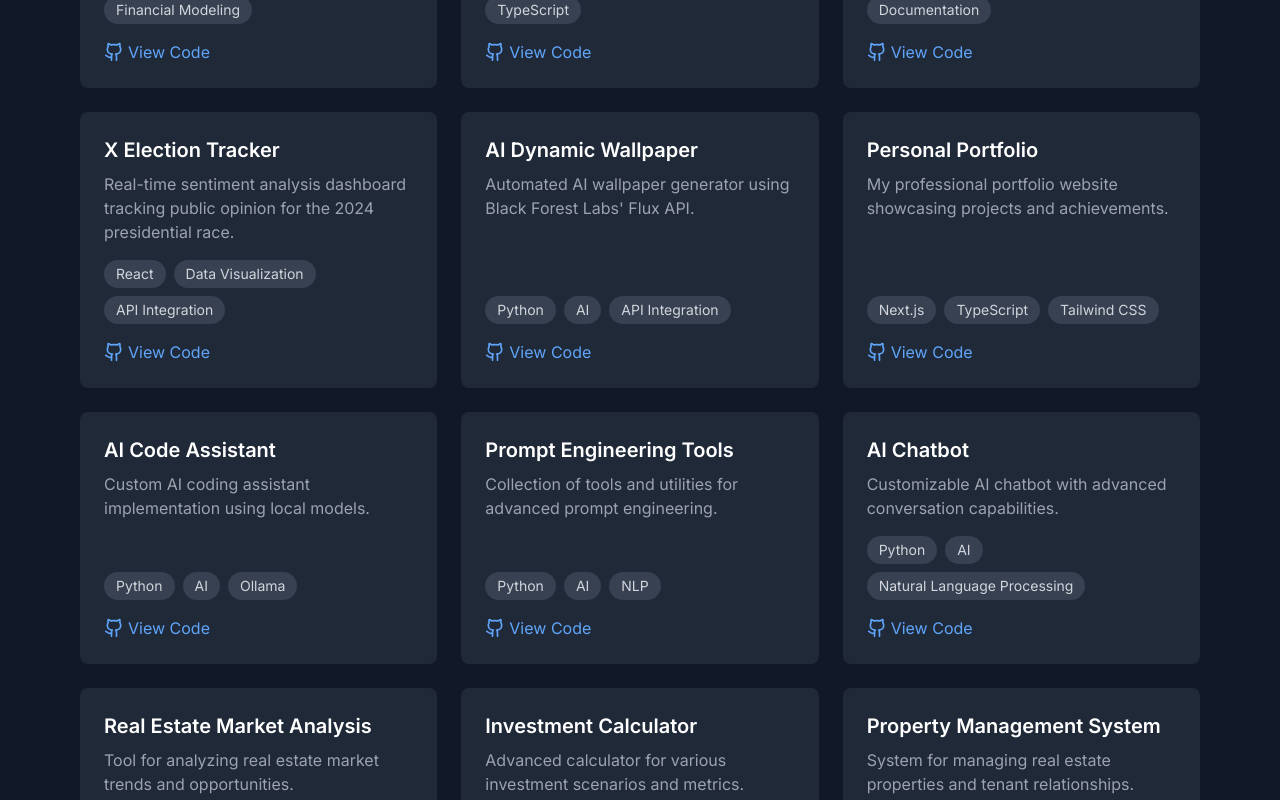
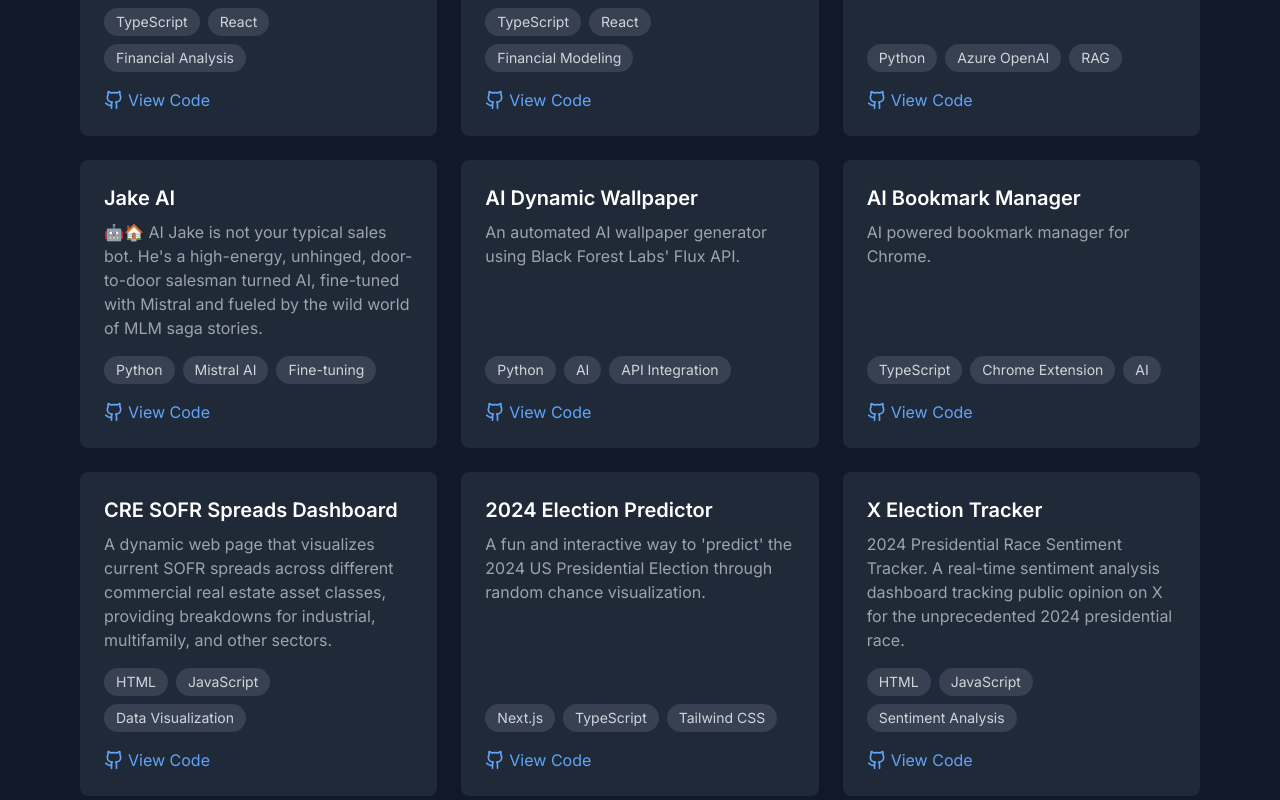
Before and after one commit to tony-42069/x-portfolio, a Next.js app: page / in a window 1280 px wide. Shown: the part 1260-2060 px from the top of the page. Built offline with nearby package versions, Linux system fonts and the light colour scheme.

Commit message:
Update portfolio with actual repositories and accurate descriptions

```diff
--- a/src/components/sections/portfolio.tsx
+++ b/src/components/sections/portfolio.tsx
@@ -5,87 +5,87 @@ import { Github, ExternalLink } from "lucide-react"
 
 const projects = [
   {
-    title: "Does My Deal Pencil?",
-    description: "A web-based tool designed to help real estate investors analyze the profitability of commercial real estate deals quickly and efficiently.",
-    tech: ["HTML", "JavaScript", "Financial Modeling"],
+    title: "CRE Analyzer",
+    description: "'Does my deal pencil? ✏️'™ is a sophisticated web application designed for rapid commercial real estate investment analysis. Perfect for investors, brokers, and analysts who need quick, professional evaluations.",
+    tech: ["TypeScript", "React", "Financial Analysis"],
     repoLink: "https://github.com/tony-42069/cre-analyzer",
     isMain: true
   },
   {
-    title: "Will This Buy Fly?",
-    description: "A tool designed to evaluate potential business acquisitions by analyzing key financial and operational factors.",
-    tech: ["React", "Financial Analysis", "TypeScript"],
-    repoLink: "https://github.com/tony-42069/dscr-calculator",
+    title: "Business Acquisition Analyzer",
+    description: "'Will My Buy Fly? ✈️' is an advanced business acquisition analysis tool that helps entrepreneurs evaluate potential business purchases through advanced financial metrics and risk assessment.",
+    tech: ["TypeScript", "React", "Financial Modeling"],
+    repoLink: "https://github.com/tony-42069/biz-acquisition",
     isMain: true
   },
   {
-    title: "AI Tools for CRE Professionals",
-    description: "Curated platform for industry professionals integrating cutting-edge AI tools and resources.",
-    tech: ["React", "AI Integration", "Documentation"],
-    repoLink: "https://github.com/tony-42069/ai-tools-for-cre-professionals",
+    title: "CRE Chatbot RAG",
+    description: "A powerful Retrieval-Augmented Generation (RAG) chatbot designed to revolutionize how professionals understand commercial real estate concepts. Built with Azure OpenAI and modern Python technologies.",
+    tech: ["Python", "Azure OpenAI", "RAG"],
+    repoLink: "https://github.com/tony-42069/cre-chatbot-rag",
     isMain: true
   },
   {
-    title: "X Election Tracker",
-    description: "Real-time sentiment analysis dashboard tracking public opinion for the 2024 presidential race.",
-    tech: ["React", "Data Visualization", "API Integration"],
-    repoLink: "https://github.com/tony-42069/X-Election-Tracker",
+    title: "Jake AI",
+    description: "🤖🏠 AI Jake is not your typical sales bot. He's a high-energy, unhinged, door-to-door salesman turned AI, fine-tuned with Mistral and fueled by the wild world of MLM saga stories.",
+    tech: ["Python", "Mistral AI", "Fine-tuning"],
+    repoLink: "https://github.com/tony-42069/jake-ai",
     isMain: true
   },
   {
     title: "AI Dynamic Wallpaper",
-    description: "Automated AI wallpaper generator using Black Forest Labs' Flux API.",
+    description: "An automated AI wallpaper generator using Black Forest Labs' Flux API.",
     tech: ["Python", "AI", "API Integration"],
     repoLink: "https://github.com/tony-42069/ai-dynamic-wallpaper",
     isMain: true
   },
   {
-    title: "Personal Portfolio",
-    description: "My professional portfolio website showcasing projects and achievements.",
-    tech: ["Next.js", "TypeScript", "Tailwind CSS"],
-    repoLink: "https://github.com/tony-42069/x-portfolio",
+    title: "AI Bookmark Manager",
+    description: "AI powered bookmark manager for Chrome.",
+    tech: ["TypeScript", "Chrome Extension", "AI"],
+    repoLink: "https://github.com/tony-42069/bookmark-manager",
     isMain: true
   },
   {
-    title: "AI Code Assistant",
-    description: "Custom AI coding assistant implementation using local models.",
-    tech: ["Python", "AI", "Ollama"],
-    repoLink: "https://github.com/tony-42069/ai-code-assistant",
+    title: "CRE SOFR Spreads Dashboard",
+    description: "A dynamic web page that visualizes current SOFR spreads across different commercial real estate asset classes, providing breakdowns for industrial, multifamily, and other sectors.",
+    tech: ["HTML", "JavaScript", "Data Visualization"],
+    repoLink: "https://github.com/tony-42069/cre-sofr-spreads-dashboard",
     isMain: false
   },
   {
-    title: "Prompt Engineering Tools",
-    description: "Collection of tools and utilities for advanced prompt engineering.",
-    tech: ["Python", "AI", "NLP"],
-    repoLink: "https://github.com/tony-42069/prompt-engineering-tools",
+    title: "2024 Election Predictor",
+    description: "A fun and interactive way to 'predict' the 2024 US Presidential Election through random chance visualization.",
+    tech: ["Next.js", "TypeScript", "Tailwind CSS"],
+    repoLink: "https://github.com/tony-42069/election-predictor-2024",
     isMain: false
   },
   {
-    title: "AI Chatbot",
-    description: "Customizable AI chatbot with advanced conversation capabilities.",
-    tech: ["Python", "AI", "Natural Language Processing"],
-    repoLink: "https://github.com/tony-42069/ai-chatbot",
+    title: "X Election Tracker",
+    description: "2024 Presidential Race Sentiment Tracker. A real-time sentiment analysis dashboard tracking public opinion on X for the unprecedented 2024 presidential race.",
+    tech: ["HTML", "JavaScript", "Sentiment Analysis"],
+    repoLink: "https://github.com/tony-42069/X-Election-Tracker",
     isMain: false
   },
   {
-    title: "Real Estate Market Analysis",
-    description: "Tool for analyzing real estate market trends and opportunities.",
-    tech: ["Python", "Data Analysis", "Real Estate"],
-    repoLink: "https://github.com/tony-42069/real-estate-market-analysis",
+    title: "AI Tools for CRE Professionals",
+    description: "A curated list of AI-powered resources for commercial real estate professionals, helping brokers and investors gain a competitive advantage.",
+    tech: ["HTML", "Documentation", "AI Resources"],
+    repoLink: "https://github.com/tony-42069/ai-tools-for-cre-professionals",
     isMain: false
   },
   {
-    title: "Investment Calculator",
-    description: "Advanced calculator for various investment scenarios and metrics.",
-    tech: ["JavaScript", "Financial Analysis", "Web Development"],
-    repoLink: "https://github.com/tony-42069/investment-calculator",
+    title: "DSCR Calculator",
+    description: "'Will this buy fly?'™ is a tool designed to evaluate potential business acquisitions by analyzing key financial and operational factors.",
+    tech: ["JavaScript", "Financial Analysis", "Calculator"],
+    repoLink: "https://github.com/tony-42069/dscr-calculator",
     isMain: false
   },
   {
-    title: "Property Management System",
-    description: "System for managing real estate properties and tenant relationships.",
-    tech: ["React", "Node.js", "Database"],
-    repoLink: "https://github.com/tony-42069/property-management",
+    title: "Todo List App",
+    description: "A React-based todo list application allowing users to create, manage, and track their todo items.",
+    tech: ["JavaScript", "React", "Frontend"],
+    repoLink: "https://github.com/tony-42069/todo-list-app",
     isMain: false
   }
 ]
```
